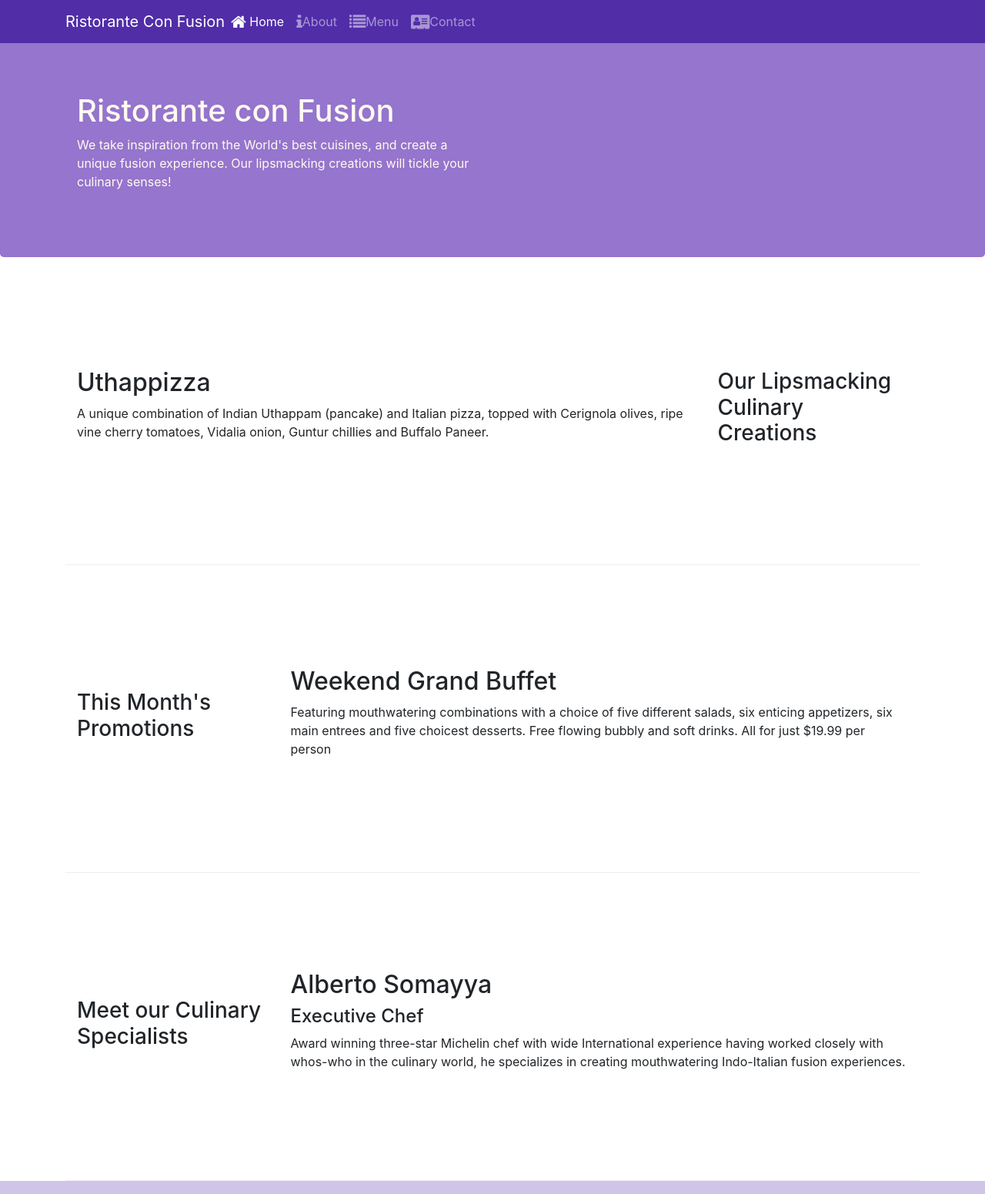
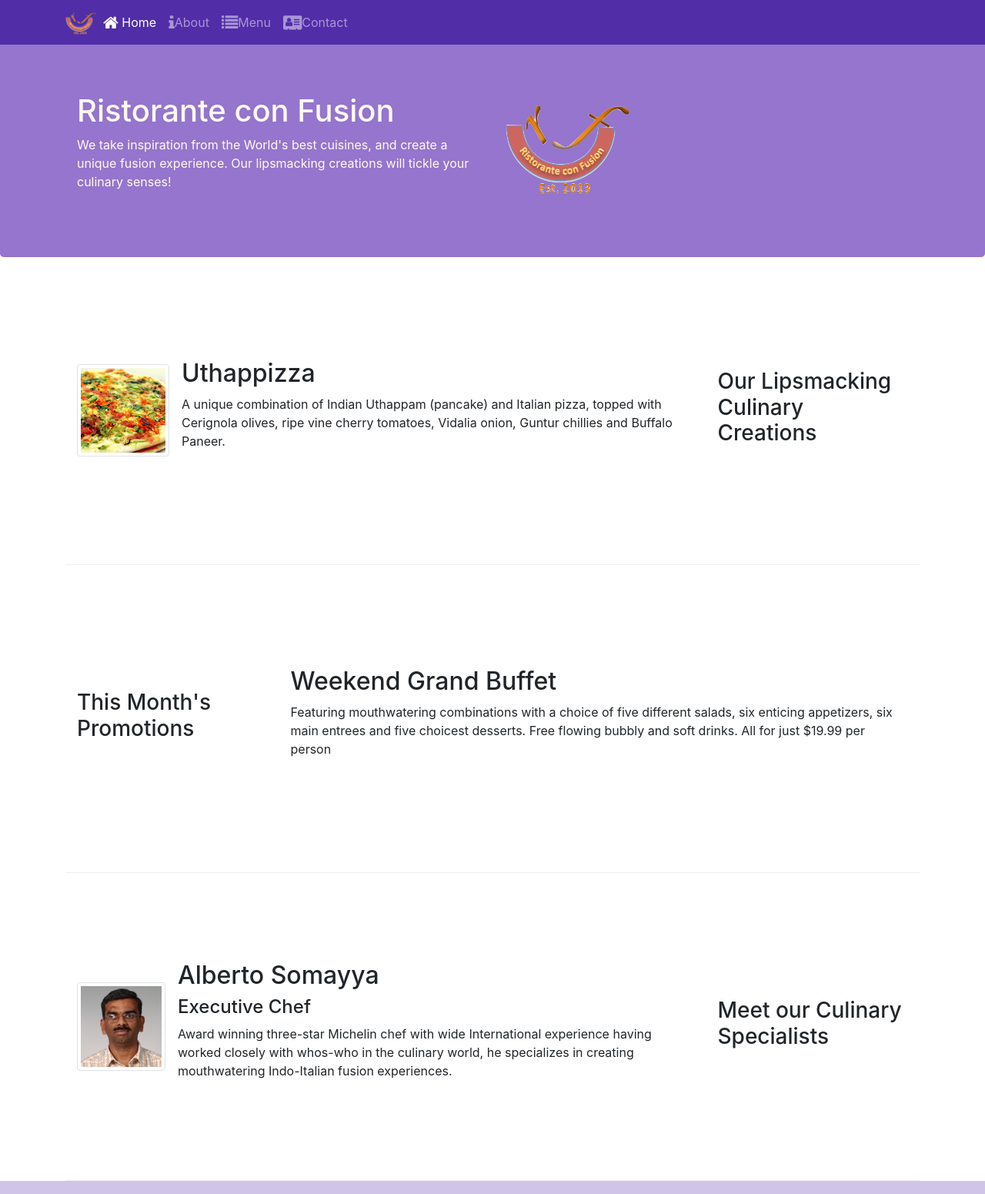
Before and after one commit to TurboJapuraEfac/bootstrap-begin, a website: page index.html in a window 1280 px wide. Shown: the top 1551 px of the page at 77% size. Drawn offline with nearby package versions, Linux system fonts and the light colour scheme.

Commit message:
images and media

```diff
--- a/index.html
+++ b/index.html
@@ -21,7 +21,7 @@
                         <button class="navbar-toggler" type="button" data-toggle="collapse" data-target="#Navbar">
                             <span class="navbar-toggler-icon"></span>
                         </button>
-            <a class="navbar-brand mr-auto " href="#">Ristorante Con Fusion</a>
+            <a class="navbar-brand mr-auto " href="#"><img src="img/logo.png" height="30" width="41" alt=""></a></a>
             <div class="collapse navbar-collapse" id="Navbar">
             <ul class="navbar-nav mr-auto">
                 <li class="nav-item active"><a class="nav-link" href="#"> <span class="fa fa-home fa-lg"></span> Home</a></li>
@@ -40,8 +40,9 @@
                     <h1>Ristorante con Fusion</h1>
                     <p>We take inspiration from the World's best cuisines, and create a unique fusion experience. Our lipsmacking creations will tickle your culinary senses!</p>
                 </div>
-                <div class="col-12 col-sm">
-                </div>
+                                                <div class="col-12 col-sm align-self-center">
+                                                    <img src="img/logo.png" class="img-fluid">
+                                                </div>
             </div>
         </div>
     </header>
@@ -52,9 +53,15 @@
                 <h3>Our Lipsmacking Culinary Creations</h3>
             </div>
             <div class="col col-sm order-sm-first col-md">
-                <h2>Uthappizza</h2>
-                <div class="d-none d-sm-block">
-                <p>A unique combination of Indian Uthappam (pancake) and Italian pizza, topped with Cerignola olives, ripe vine cherry tomatoes, Vidalia onion, Guntur chillies and Buffalo Paneer.</p>
+                <div class="media">
+                    <img class="d-flex mr-3 img-thumbnail align-self-center" src="img/uthappizza.png" alt="Uthappizza">
+                    <div class="media-body">
+                        <h2 class="mt-0">Uthappizza</h2>
+                        <p class="d-none d-sm-block">A unique combination of Indian Uthappam (pancake) and
+                            Italian pizza, topped with Cerignola olives, ripe vine
+                            cherry tomatoes, Vidalia onion, Guntur chillies and
+                            Buffalo Paneer.</p>
+                    </div>
                 </div>
             </div>
         </div>
@@ -76,11 +83,19 @@
             <div class="col-12 col-sm-4 order-sm-last col-md-3">
                 <h3>Meet our Culinary Specialists</h3>
             </div>
-            <div class="col col-sm order-sm-last col-md">
-                <h2>Alberto Somayya</h2>
-                <h4>Executive Chef</h4>
-                <div class="d-none d-sm-block">
-                <p>Award winning three-star Michelin chef with wide International experience having worked closely with whos-who in the culinary world, he specializes in creating mouthwatering Indo-Italian fusion experiences. </p>
+            <div class="col col-sm order-sm-first col-md">
+                <div class="media">
+                    <img class="d-flex mr-3 img-thumbnail align-self-center" src="img/alberto.png" alt="Alberto Somayya">
+                    <div class="media-body">
+                        <h2 class="mt-0">Alberto Somayya</h2>
+                        <h4>Executive Chef</h4>
+                        <p class="d-none d-sm-block">Award winning three-star Michelin chef with wide
+                            International experience having worked closely with
+                            whos-who in the culinary world, he specializes in
+                            creating mouthwatering Indo-Italian fusion experiences.
+                        </p>
+                    </div>
+                </div>
                 </div>
             </div>
         </div>
```
Also changed, not shown: aboutus.html (+4 -3 lines), contactus.html (+4 -3 lines), img/alberto.png (added), img/buffet.png (added), img/logo.png (added), img/uthappizza.png (added), 1 other file.
